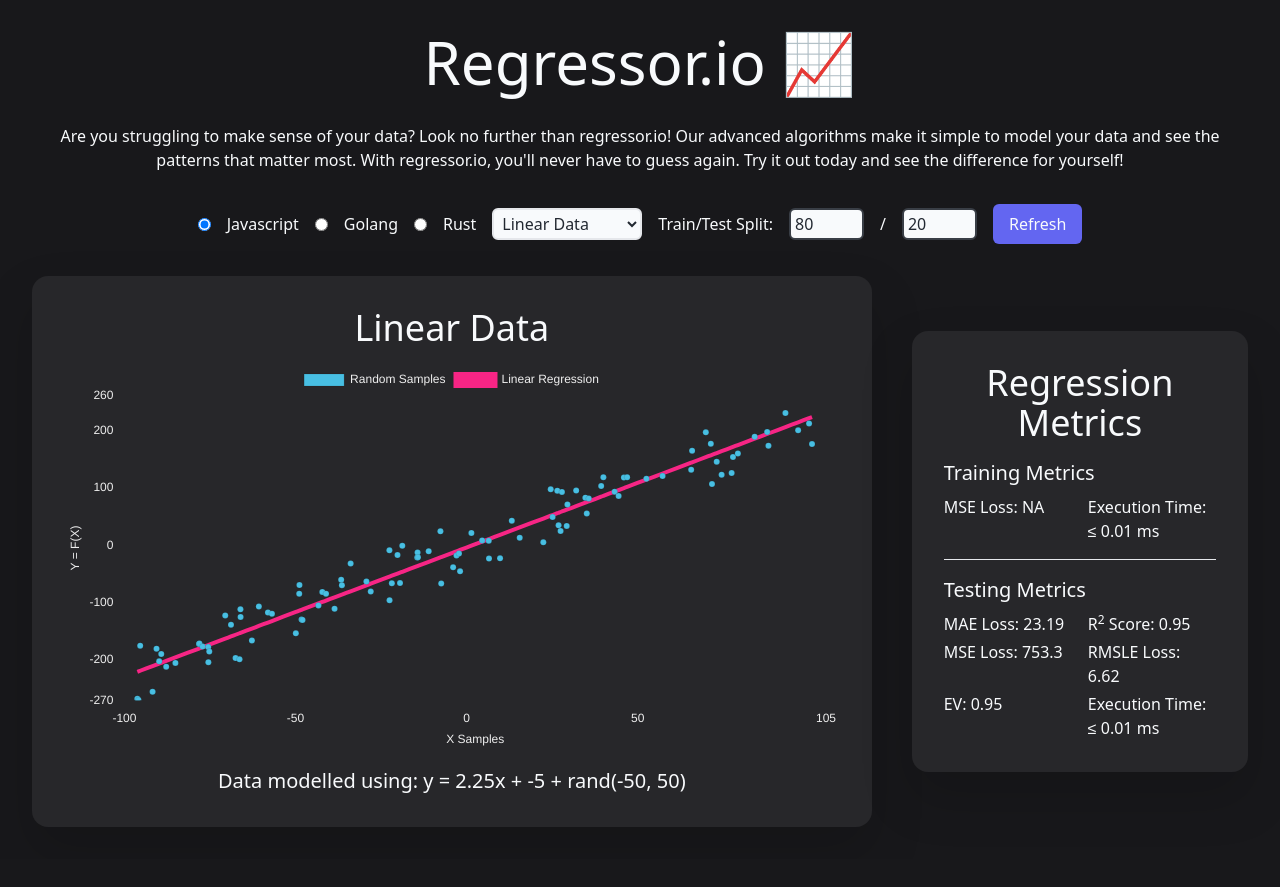
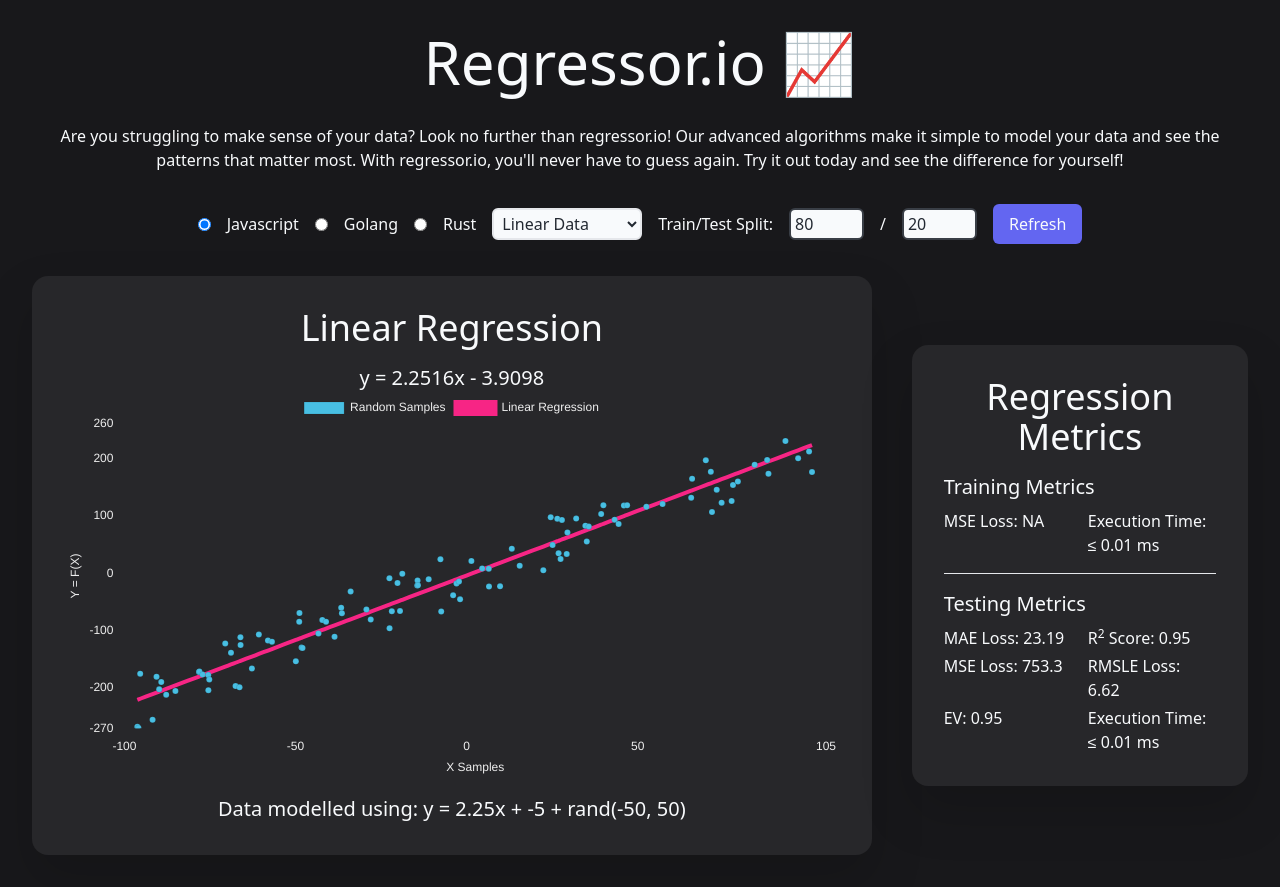
Before and after one commit to LGXprod/regression-app, a React (Vite) app: page / in a window 1280 px wide. Before the commit the page ends 859 px from the top, so only its background shows below. Built offline with nearby package versions, Linux system fonts and the light colour scheme.

Commit message:
Added regression equation and other features

```diff
--- a/src/App.tsx
+++ b/src/App.tsx
@@ -2,7 +2,7 @@ import generateRandomSample from "./utils/sampleData/generateRandomSample";
 import { AxisBounds, FunctionType, ProgLang, Samples } from "./types";
 import { Chart } from "react-chartjs-2";
 import linearRegressor from "./utils/regressors/native/linearRegressor";
-import init, { linear_regressor as rustLinearRegressor } from "regressor-rs";
+// import init, { linear_regressor as rustLinearRegressor } from "regressor-rs";
 import { useEffect, useState } from "react";
 import PolynomialRegressor from "./utils/regressors/native/polynomialRegressor";
 
@@ -53,6 +53,8 @@ function App() {
     trainingTime: number;
     inferenceTime: number;
   }>();
+  const [regressionEquation, setRegressionEquation] = useState<string>();
+  const [norm, setNorm] = useState<{ mean: number; std: number } | null>();
   const [predictions, setPredictions] = useState<Samples>();
   const [testLossMetrics, setTestLossMetrics] = useState<{
     mae: number;
@@ -72,6 +74,7 @@ function App() {
     );
     const {
       predictions,
+      regressionEquation,
       axisBounds: predictionBounds,
       trainingTime,
       inferenceTime,
@@ -80,6 +83,8 @@ function App() {
 
     setRandomSample(randomSample);
     setExecutionTime({ trainingTime, inferenceTime });
+    setRegressionEquation(regressionEquation);
+    setNorm(null);
     setPredictions(predictions);
     setTrainLoss(null);
     setTestLossMetrics(testLoss);
@@ -113,10 +118,16 @@ function App() {
           10000
         );
 
-        const { coefficients, loss, trainingTime } =
-          polynomialRegressor.gdFit();
-        console.log(coefficients, loss);
+        const {
+          equation,
+          normMean,
+          normStd,
+          loss,
+          trainingTime,
+        } = polynomialRegressor.gdFit();
 
+        setRegressionEquation(equation);
+        setNorm({ mean: normMean, std: normStd });
         setTrainLoss(Math.round(loss * 100) / 100);
 
         const {
@@ -234,7 +245,7 @@ function App() {
             {((): string => {
               switch (dataOption) {
                 case "linear": {
-                  return "Linear Data";
+                  return `Linear Regression`;
                 }
 
                 case "polynomial": {
@@ -251,6 +262,11 @@ function App() {
               }
             })()}
           </h2>
+
+          <h3 className="text-center text-xl">
+            {`${regressionEquation}`}
+            {norm && ` | Z(x) = (x - ${norm.mean}) / ${norm.std}`}
+          </h3>
 
           {randomSample && axisBounds && predictions && (
             <>
--- a/src/utils/chartConfig/Equation.tsx
+++ b/src/utils/chartConfig/Equation.tsx
@@ -1,12 +1,17 @@
+import { simplify } from "mathjs";
+import { ComputeEngine } from "@cortex-js/compute-engine";
+
 class Equation {
-  terms: { coefficient: number; exponent: number; }[];
+  terms: { coefficient: number; exponent: number }[];
   independentVar: string;
   dependentVar: string;
+  isMultiplySymbol: boolean;
 
-  constructor(independentVar: string = "x", dependentVar: string = "y") {
+  constructor(isMultiplySymbol: boolean = false, independentVar: string = "x", dependentVar: string = "y") {
     this.terms = [];
     this.independentVar = independentVar;
     this.dependentVar = dependentVar;
+    this.isMultiplySymbol = isMultiplySymbol;
   }
 
   addTerm(coefficient: number, exponent: number) {
@@ -17,26 +22,42 @@ class Equation {
     this.terms.push({ coefficient, exponent });
   }
 
-  // get simplified() {
-  //   const simplifiedTerms = [];
+  getEquationString() {
+    this.terms.sort((a, b) => b.exponent - a.exponent);
 
-  //   let prevIsNegative = true;
+    let equationString = "";
 
-  //   for (const [i, { coefficient, exponent }] of this.terms.entries()) {
-  //     const isNegative = coefficient < 0;
-  //     let updated_coefficient = coefficient;
+    for (const [i, term] of this.terms.entries()) {
+      const { coefficient, exponent } = term;
 
-  //     if (i === 0 && isNegative) updated_coefficient = -coefficient;
-  //     if (prevIsNegative && isNegative) updated_coefficient = -coefficient;
+      if (coefficient === 0) {
+        continue;
+      }
 
-  //     simplifiedTerms.push({updated_coefficient, exponent});
+      if (i > 0 && coefficient > 0) {
+        equationString += " + ";
+      }
 
-  //     prevIsNegative = isNegative;
-  //   }
+      if (coefficient < 0) {
+        equationString += " -";
+        if (i > 0) equationString += " ";
+      }
 
-  //   return simplifiedTerms;
-  // }
+      equationString += Math.round(Math.abs(coefficient) * 10000) / 10000;
 
+      if (exponent > 0) {
+        equationString += this.independentVar;
+
+        if (exponent > 1) {
+          equationString += "^" + exponent;
+        }
+      }
+    }
+
+    equationString = `${this.dependentVar} = ${equationString}`
+
+    return equationString;
+  }
 }
 
 export default Equation;
--- a/src/utils/regressors/native/linearRegressor.tsx
+++ b/src/utils/regressors/native/linearRegressor.tsx
@@ -1,5 +1,6 @@
 import { Samples } from "../../../types";
 import AxisBounds from "../../chartConfig/AxisBounds";
+import Equation from "../../chartConfig/Equation";
 import Loss from "./loss";
 
 function linearRegressor(trainSet: Samples, testSet: Samples) {
@@ -28,10 +29,14 @@ function linearRegressor(trainSet: Samples, testSet: Samples) {
     x_mean_diff_squared += x_mean_diff * x_mean_diff;
   }
 
+  const equation = new Equation();
+
   const m = x_y_mean_diff_product / x_mean_diff_squared;
+  equation.addTerm(m, 1);
 
   // calculate b (y-intercept)
   const b = y_mean - m * x_mean;
+  equation.addTerm(b, 0);
 
   const predictions: Samples = [];
 
@@ -57,6 +62,7 @@ function linearRegressor(trainSet: Samples, testSet: Samples) {
 
   return {
     predictions,
+    regressionEquation: equation.getEquationString(),
     testLoss: loss.getLossMetrics(),
     axisBounds: axisBounds.axisBounds,
     trainingTime: +(performance.now() - start_training_time).toFixed(2),
--- a/src/utils/regressors/native/polynomialRegressor.tsx
+++ b/src/utils/regressors/native/polynomialRegressor.tsx
@@ -1,5 +1,6 @@
 import { Samples } from "../../../types";
 import AxisBounds from "../../chartConfig/AxisBounds";
+import Equation from "../../chartConfig/Equation";
 import Loss from "./loss";
 
 class PolynomialRegressor {
@@ -90,10 +91,6 @@ class PolynomialRegressor {
       const y = this.y_train[i];
       const y_pred = this.calcY(coefficients, x);
 
-      // if (i == "1") {
-      //   console.log(x, y, y_pred);
-      // }
-
       y_predictions.push(y_pred);
 
       gradient_sums[0] += y - y_pred; // updating gradient sum for w0
@@ -134,7 +131,6 @@ class PolynomialRegressor {
 
     let min_loss = Infinity;
     let min_loss_coefficients: number[] = [];
-    // let min_loss_interation: number = 0;
 
     let current_coefficients: number[] = rand_coefficients;
 
@@ -144,22 +140,25 @@ class PolynomialRegressor {
 
       current_coefficients = updated_coefficients;
 
-      // console.log("Iteration:", i, updated_coefficients, loss);
-
       if (loss < min_loss) {
         min_loss = loss;
         min_loss_coefficients = updated_coefficients;
-        // min_loss_interation = i;
       }
     }
-
-    // console.log("min_loss_interation", min_loss_interation);
 
     this.coefficients = min_loss_coefficients;
     this.loss = min_loss;
 
+    const equation = new Equation();
+
+    for (let i = 0; i < min_loss_coefficients.length; i++)
+      equation.addTerm(min_loss_coefficients[i], i);
+
     return {
       coefficients: min_loss_coefficients,
+      equation: equation.getEquationString(),
+      normMean: Math.round(this.x_mean * 100) / 100,
+      normStd: Math.round(this.x_std * 100) / 100,
       loss: min_loss,
       trainingTime: +(performance.now() - training_start_time).toFixed(2),
     };
--- a/src/utils/sampleData/yFunctions/PolynomialFunction.tsx
+++ b/src/utils/sampleData/yFunctions/PolynomialFunction.tsx
@@ -11,8 +11,6 @@ class PolynomialFunction implements YFunction {
     for (let i = 1; i <= degree + 1; i++) {
       this.coefficients.push(getRandomFloat(-3, 3));
     }
-
-    console.log("coefficients", this.coefficients);
   }
 
   calcY(x: number) {
```
Also changed, not shown: 1 other file (tests, documents, lock files or other folders).
